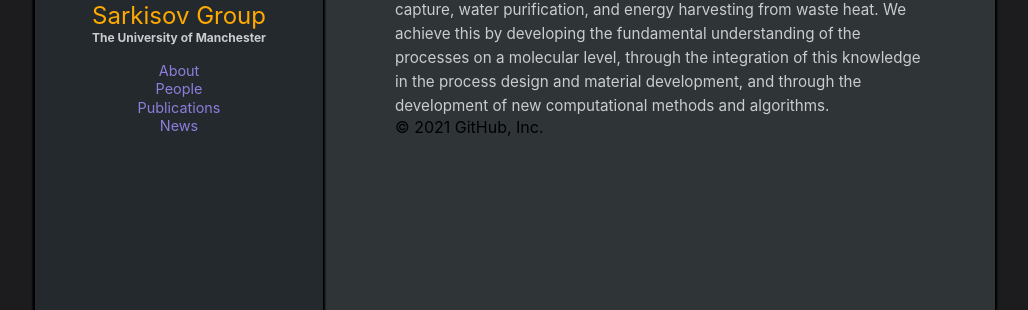
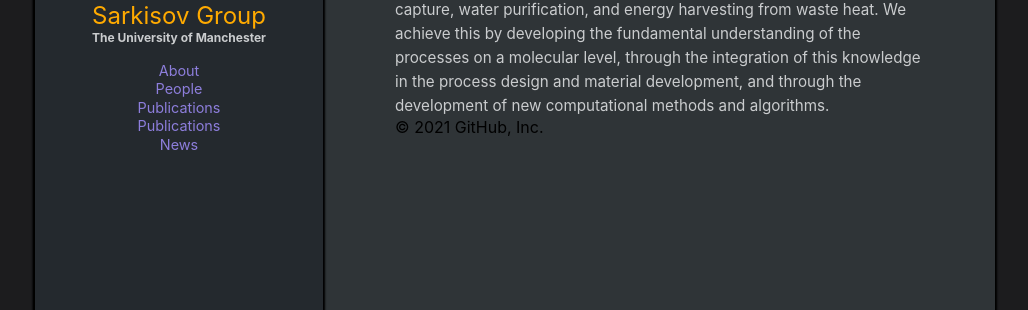
Before and after one commit to SarkisovGitHub/SarkisovGroup.github.io, a Jekyll site: the page built from index.html, in a window 1280 px wide. Shown: the part 264-574 px from the top of the page, without its empty margins (125-1153 px from the left). Built offline with Jekyll 4.4.1, drawn with Linux system fonts in a browser that asks for light colours.

Commit message:
Update header.html

```diff
--- a/_includes/header.html
+++ b/_includes/header.html
@@ -23,6 +23,10 @@
           <a href="{{ site.baseurl }}/Publications.html">Publications</a>
         </li>
         </br>
+         <li class="nav_item">
+          <a href="{{ site.baseurl }}/Codes.html">Publications</a>
+        </li>
+        </br>
         <li class="nav_item">
           <a href="{{ site.baseurl }}/News.html">News</a>
         </li>
```
